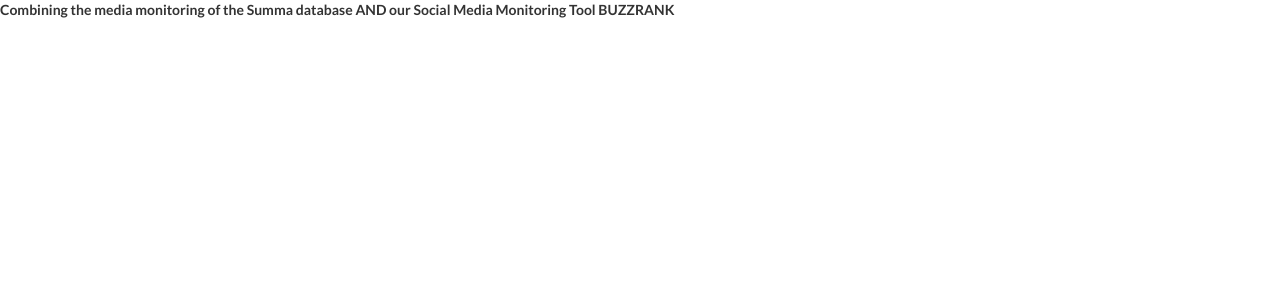
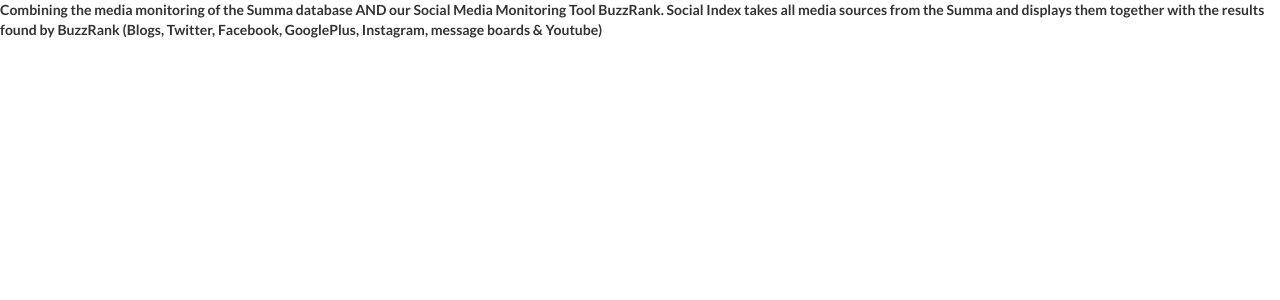
Before and after one commit to dpa-newslab/bbc-newshack-2017, a Jekyll site: the page built from did.md, in a window 1280 px wide. Shown: the top 300 px of the page. Built offline with Jekyll 4.4.1, drawn with Linux system fonts in a browser that asks for light colours.

Commit message:
Update did.md

```diff
--- a/did.md
+++ b/did.md
@@ -7,4 +7,5 @@
 description: |
 ---
 
-Combining the media monitoring of the **Summa database** AND our Social Media Monitoring Tool **BUZZRANK**
+Combining the media monitoring of the **Summa database** AND our Social Media Monitoring Tool **BuzzRank**.
+Social Index takes all media sources from the Summa and displays them together with the results found by BuzzRank (Blogs, Twitter, Facebook, GooglePlus, Instagram, message boards & Youtube)
```
